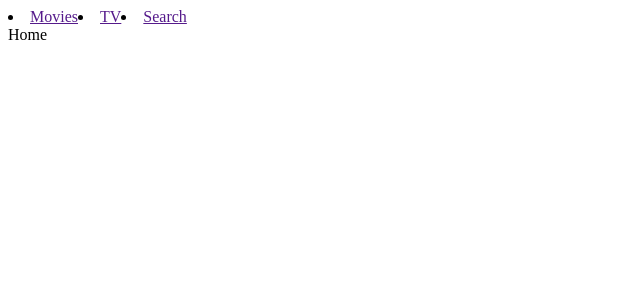
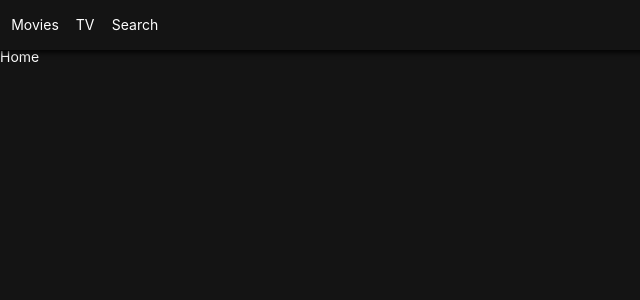
Before and after one commit to antaehyeon/hello-react, a React (Create React App) app: page / in a window 1280 px wide. Shown: the top 300 px of the page, without its empty margins (0-640 px from the left). Built offline with nearby package versions, Linux system fonts and the light colour scheme.

Commit message:
Feat: GlobalStyles 적용

```diff
--- a/package.json
+++ b/package.json
@@ -7,7 +7,8 @@
     "react-dom": "^16.9.0",
     "react-router-dom": "^5.0.1",
     "react-scripts": "3.1.1",
-    "styled-components": "^4.3.2"
+    "styled-components": "^4.3.2",
+    "styled-reset": "^3.0.3"
   },
   "scripts": {
     "start": "react-scripts start",
--- a/src/Components/App.js
+++ b/src/Components/App.js
@@ -1,5 +1,6 @@
 import React from "react";
 import Router from "./Router";
+import GlobalStyles from "./GlobalStyles";
 
 /**
  * Fragment 사용 - React 에서는 2개의 컴포넌트를 리턴할 수 없기 때문에
@@ -7,6 +8,7 @@
 function App() {
   return (
     <>
+      <GlobalStyles />
       <Router />
     </>
   );
--- /dev/null
+++ b/src/Components/GlobalStyles.js
@@ -0,0 +1,25 @@
+import { createGlobalStyle } from "styled-components";
+import reset from "styled-reset";
+
+const globalStyles = createGlobalStyle`
+    ${reset};
+    a {
+        text-decoration: none;
+        color:inherit;
+    }
+    * {
+        box-sizing: border-box;
+    }
+    body {
+        font-family:-apple-system;
+        font-size: 14px;
+        background-color:rgba(20, 20, 20, 1);
+        color: white;
+        padding-top: 50px;
+    }
+    li {
+        list-style-type: none;
+    }
+`;
+
+export default globalStyles;
--- a/src/Components/Header/Header.js
+++ b/src/Components/Header/Header.js
@@ -3,29 +3,50 @@
 
 import { Link } from "react-router-dom";
 
+const Header = styled.header`
+  color: white;
+  position: fixed;
+  top: 0;
+  left: 0;
+  width: 100%;
+  height: 50px;
+  display: flex;
+  align-items: center;
+  padding: 0px 10px;
+  background-color: rgba(20, 20, 20, 0.8);
+  z-index: 10;
+  box-shadow: 0px 1px 5px 2px rgba(0, 0, 0, 0.8);
+`;
+
 const List = styled.div`
   display: flex;
-  &:hover {
-    background-color: blue;
-  }
 `;
 
-const Item = styled.li``;
+const Item = styled.li`
+  width: 50px;
+  height: 50px;
+  text-align: center;
+`;
 
-const SLink = styled(Link)``;
+const SLink = styled(Link)`
+  height: 50px;
+  display: flex;
+  align-items: center;
+  justify-content: center;
+`;
 
 export default () => (
-  <header>
+  <Header>
     <List>
       <Item>
-        <SLink href="/">Movies</SLink>
+        <SLink to="/">Movies</SLink>
       </Item>
       <Item>
-        <SLink href="/tv">TV</SLink>
+        <SLink to="/tv">TV</SLink>
       </Item>
       <Item>
-        <SLink href="/search">Search</SLink>
+        <SLink to="/search">Search</SLink>
       </Item>
     </List>
-  </header>
+  </Header>
 );
```
Also changed, not shown: 1 other file (tests, documents, lock files or other folders).
